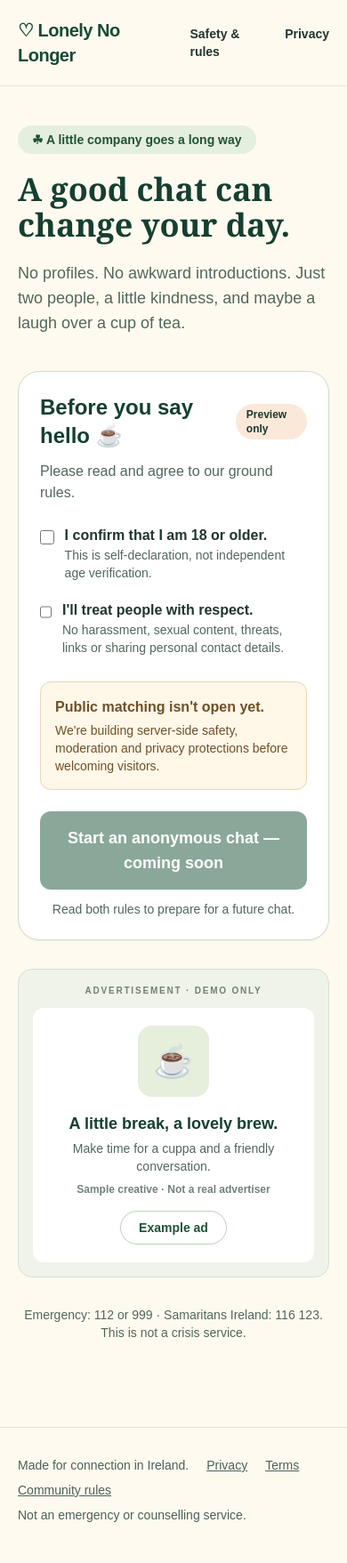
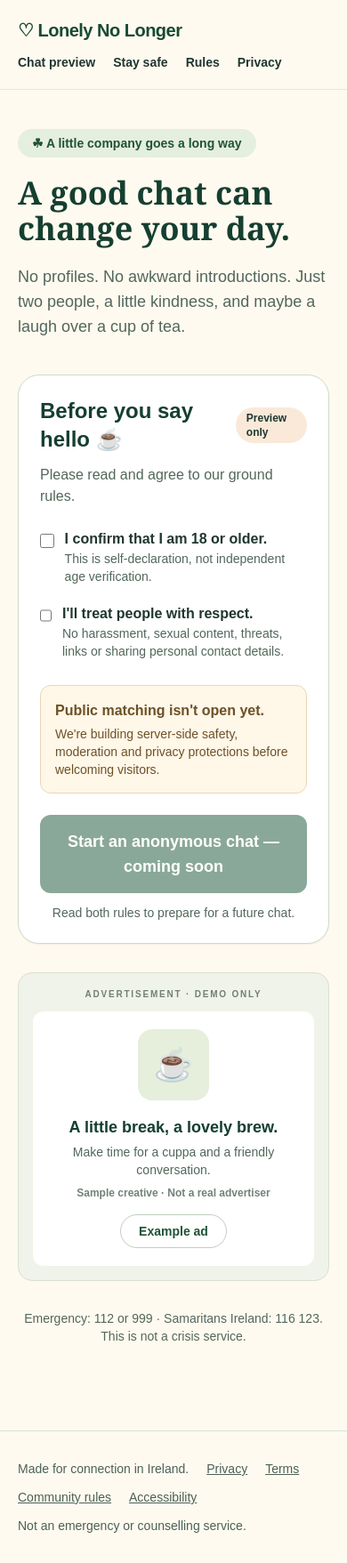
Before and after one commit to Leon-Bishop/lonely-no-longer, a Next.js app in the folder apps/web/: page / in a window 390 px wide. Shown: the whole page at 89% size. Built offline with nearby package versions, Linux system fonts and the light colour scheme.

Commit message:
Phase 4: improve preview, mobile and accessible navigation

```diff
--- a/apps/web/app/layout.tsx
+++ b/apps/web/app/layout.tsx
@@ -1,4 +1,31 @@
 import './globals.css';
 import Link from 'next/link';
-export const metadata={title:'Lonely No Longer | Someone to talk to',description:'One-to-one anonymous, moderated text chat for adults in Ireland.'};
-export default function Layout({children}:{children:React.ReactNode}){return <html lang="en-IE"><body className="min-h-screen"><a className="sr-only focus:not-sr-only" href="#main">Skip to content</a><header className="border-b border-[#e8e5da] bg-[#fffaf0]"><nav aria-label="Main navigation" className="mx-auto flex max-w-6xl items-center justify-between gap-3 px-5 py-5"><Link href="/" className="text-xl font-black tracking-tight text-[#174a34]">♡ Lonely No Longer</Link><div className="flex gap-4 text-sm font-semibold"><Link href="/rules" className="hover:underline">Safety & rules</Link><Link href="/privacy" className="hover:underline">Privacy</Link></div></nav></header><main id="main">{children}</main><footer className="mx-auto mt-12 flex max-w-6xl flex-wrap gap-x-5 gap-y-2 border-t border-[#d9e3da] px-5 py-8 text-sm text-[#4b6156]"><span>Made for connection in Ireland.</span><Link href="/privacy" className="underline">Privacy</Link><Link href="/terms" className="underline">Terms</Link><Link href="/rules" className="underline">Community rules</Link><span>Not an emergency or counselling service.</span></footer></body></html>}
+export const metadata={
+ title:'Lonely No Longer | Someone to talk to',
+ description:'A friendly anonymous one-to-one text-chat project for adults in Ireland. Public chat is under development.',
+};
+export default function Layout({children}:{children:React.ReactNode}){
+ return <html lang="en-IE"><body className="min-h-screen">
+  <a className="sr-only focus:not-sr-only focus:absolute focus:z-[100] focus:rounded-lg focus:bg-white focus:p-3" href="#main">Skip to main content</a>
+  <header className="border-b border-[#e8e5da] bg-[#fffaf0]">
+   <nav aria-label="Main navigation" className="mx-auto flex max-w-6xl flex-wrap items-center justify-between gap-x-6 gap-y-3 px-5 py-5">
+    <Link href="/" className="text-xl font-black tracking-tight text-[#174a34]">♡ Lonely No Longer</Link>
+    <div className="flex flex-wrap items-center gap-x-5 gap-y-3 text-sm font-semibold">
+     <Link href="/chat" className="hover:underline">Chat preview</Link>
+     <Link href="/safety" className="hover:underline">Stay safe</Link>
+     <Link href="/rules" className="hover:underline">Rules</Link>
+     <Link href="/privacy" className="hover:underline">Privacy</Link>
+    </div>
+   </nav>
+  </header>
+  <main id="main" tabIndex={-1}>{children}</main>
+  <footer className="mx-auto mt-12 flex max-w-6xl flex-wrap gap-x-5 gap-y-3 border-t border-[#d9e3da] px-5 py-8 text-sm text-[#4b6156]">
+   <span>Made for connection in Ireland.</span>
+   <Link href="/privacy" className="underline">Privacy</Link>
+   <Link href="/terms" className="underline">Terms</Link>
+   <Link href="/rules" className="underline">Community rules</Link>
+   <Link href="/accessibility" className="underline">Accessibility</Link>
+   <span>Not an emergency or counselling service.</span>
+  </footer>
+ </body></html>;
+}
```
